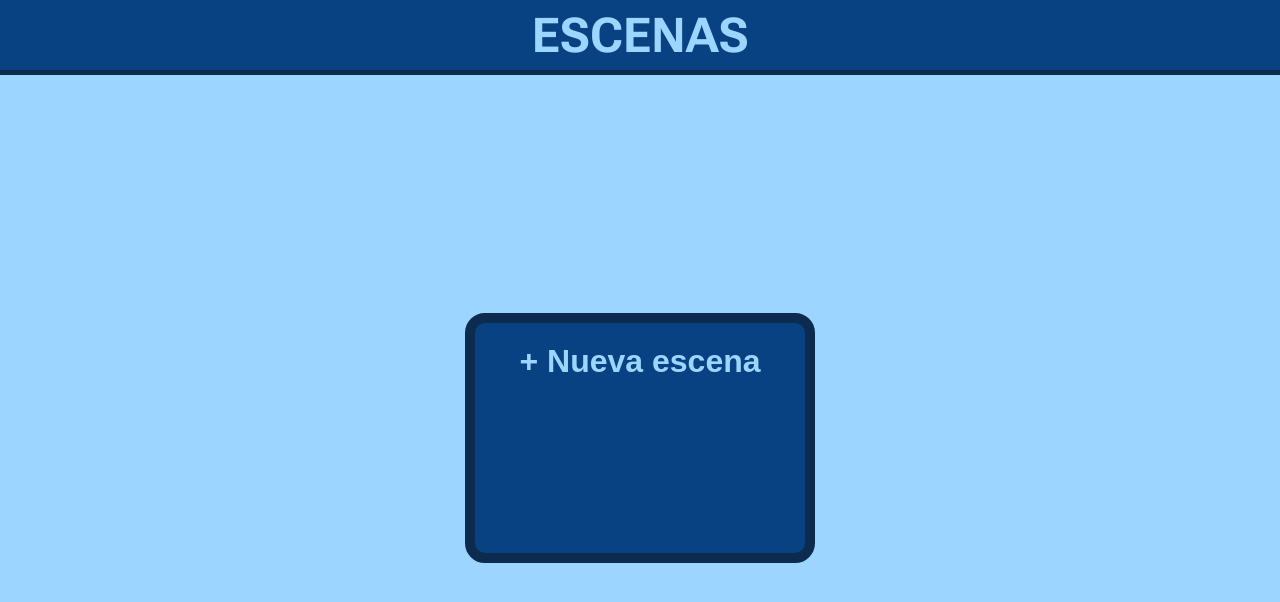
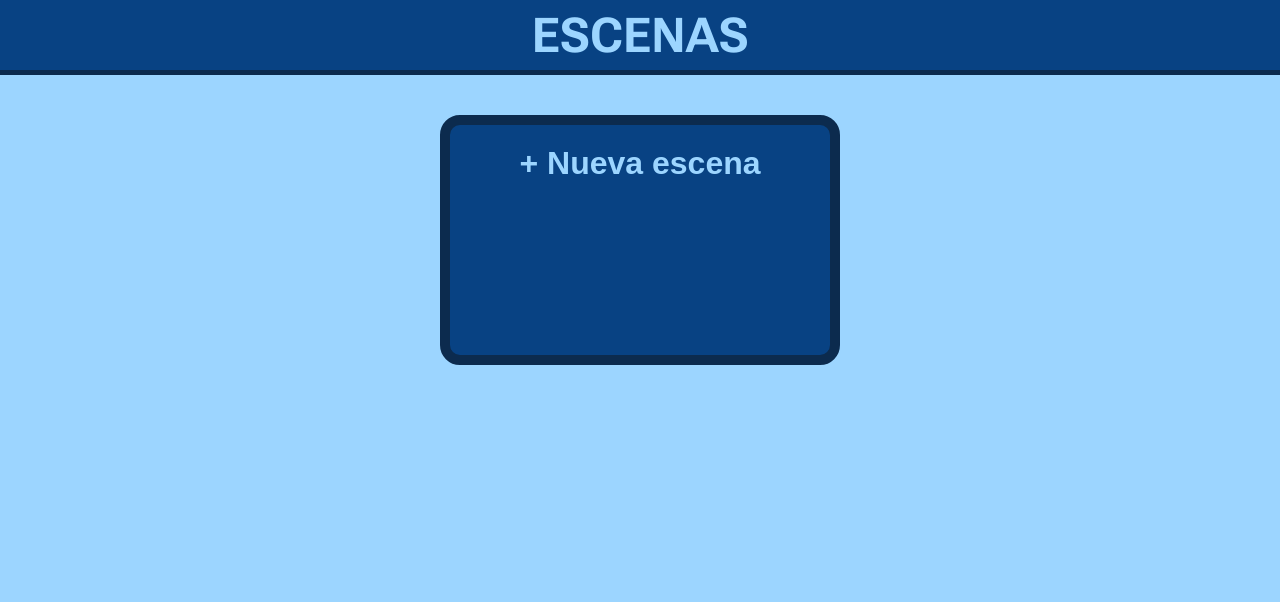
Before and after one commit to Bryan05U/Proyecto-TPA_2026, a React (Vite) app: page /escenas in a window 1280 px wide. Shown: the top 602 px of the page. Built offline with nearby package versions, Linux system fonts and the light colour scheme.

Commit message:
Ajustando tamaño de botones y separación

```diff
--- a/src/interfaces/Escenas.tsx
+++ b/src/interfaces/Escenas.tsx
@@ -35,7 +35,7 @@ function Escenas() {
 
       <Header titulo="ESCENAS" />
 
-      <div className="contenedor layout-seguridad">
+      <div className="contenedor contenedor-escenas layout-escenas">
 
         {/* ESCENAS */}
         {escenas.map((escena, index) => (
--- a/src/styles/Boton.css
+++ b/src/styles/Boton.css
@@ -16,7 +16,7 @@
 }
 
 .boton-seguridad {
-  width: 350px;
+  width: 400px;
   height: 250px;
 }
 .arriba {
--- a/src/styles/Layout.css
+++ b/src/styles/Layout.css
@@ -10,6 +10,11 @@
   display: flex;
   justify-content: center;
   align-items: center;
+}
+
+.contenedor-escenas {
+  align-items: flex-start;
+  padding-top: 40px;
 }
 
 .layout-home {
```
